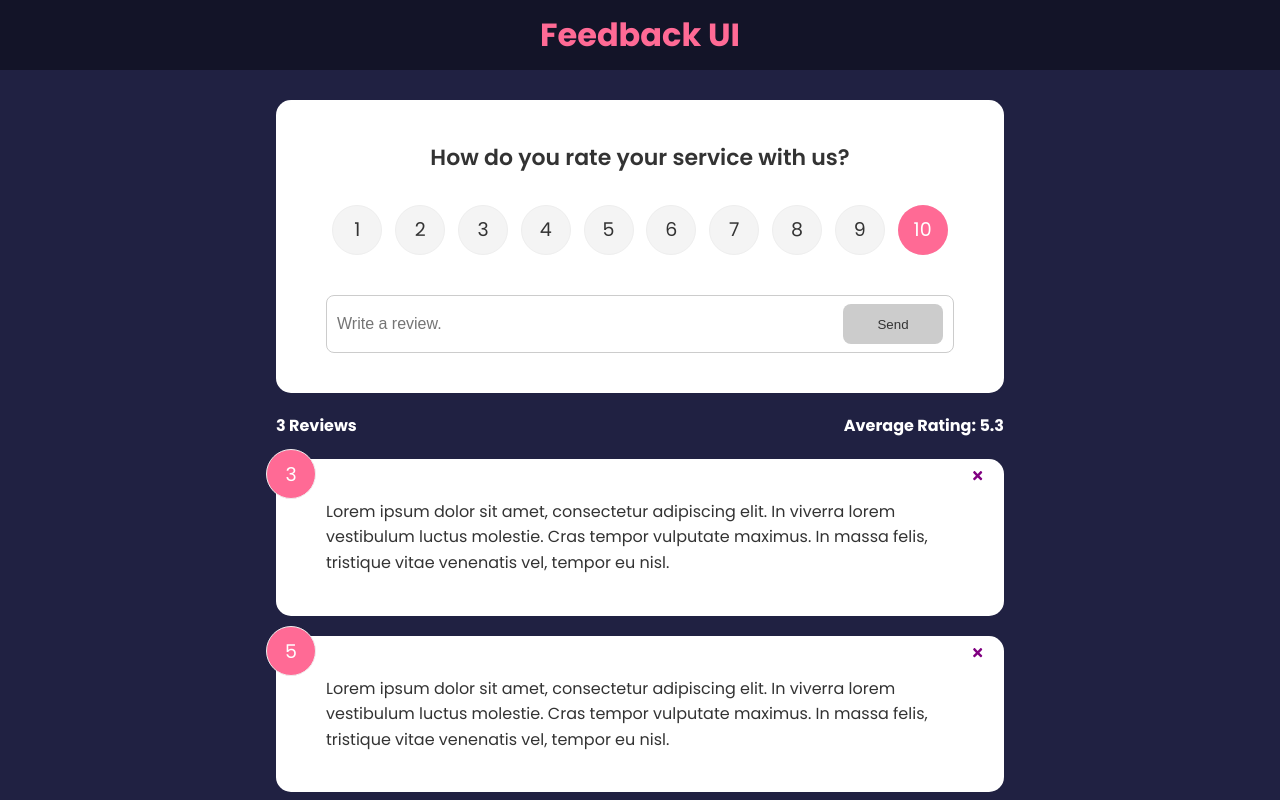
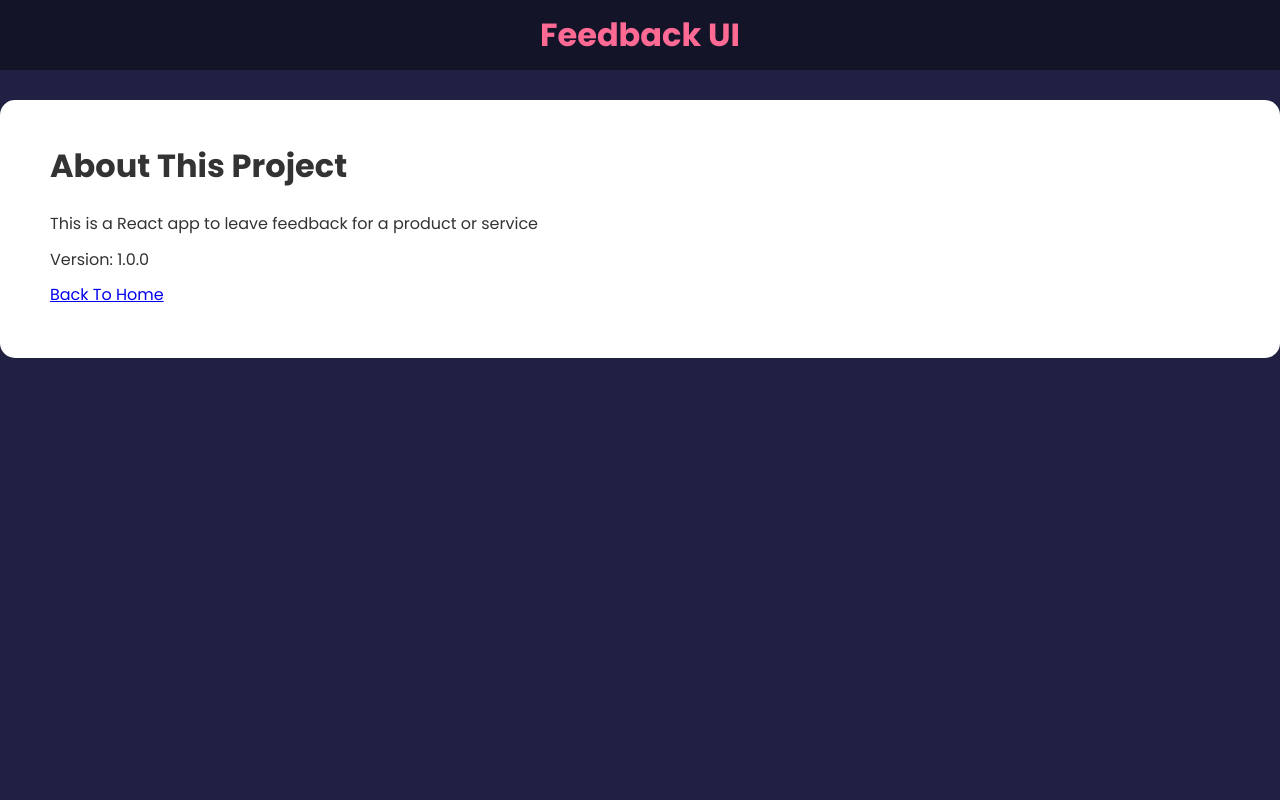
Before and after one commit to kaankurcer/feedback-app, a React (Create React App) app: page /about in a window 1280 px wide. Shown: the top 800 px of the page. Built offline with nearby package versions, Linux system fonts and the light colour scheme.

Commit message:
feat: add routing

```diff
--- a/src/App.js
+++ b/src/App.js
@@ -1,10 +1,13 @@
 import { v4 as uuidv4 } from "uuid";
+import { BrowserRouter as Router, Route, Routes } from "react-router-dom";
 import { useState } from "react";
 import Header from "./components/Header";
 import FeedbackList from "./components/FeedbackList";
 import FeedbackData from "./data/FeedbackData";
 import FeedbackStats from "./components/FeedbackStats";
 import FeedbackForm from "./components/FeedbackForm";
+import AboutPage from "./pages/AboutPage";
+import AboutIconLink from "./components/AboutIconLink";
 
 function App() {
   const [feedback, setFeedback] = useState(FeedbackData);
@@ -17,17 +20,27 @@
 
   const addFeedback = (newFeedback) => {
     newFeedback.id = uuidv4();
-    setFeedback([newFeedback, ...feedback]);
+    setFeedback([newFeedback, ...feedback]); //önemli, array modifikasyonlarına tekrar göz atılabilir
   };
 
   return (
     <>
       <Header />
-      <div className="container">
-        <FeedbackForm handleAdd={addFeedback} />
-        <FeedbackStats feedback={feedback} />
-        <FeedbackList feedback={feedback} handleDelete={deleteFeedback} />
-      </div>
+      <Routes>
+        <Route
+          path="/"
+          element={
+            <div className="container">
+              <FeedbackForm handleAdd={addFeedback} />
+              <FeedbackStats feedback={feedback} />
+              <FeedbackList feedback={feedback} handleDelete={deleteFeedback} />
+              <AboutIconLink />
+            </div>
+          }
+        />
+
+        <Route path="/about" element={<AboutPage />} />
+      </Routes>
     </>
   );
 }
--- /dev/null
+++ b/src/components/AboutIconLink.jsx
@@ -0,0 +1,15 @@
+import React from "react";
+import { FaQuestion } from "react-icons/fa";
+import { Link } from "react-router-dom";
+
+function AboutIconLink() {
+  return (
+    <div className="about-link">
+      <Link to="/about">
+        <FaQuestion size={30} />
+      </Link>
+    </div>
+  );
+}
+
+export default AboutIconLink;
--- a/src/index.js
+++ b/src/index.js
@@ -1,11 +1,13 @@
-import React from 'react'
-import ReactDOM from 'react-dom/client'
-import App from './App'
-import './index.css'
+import React from "react";
+import ReactDOM from "react-dom/client";
+import { BrowserRouter } from "react-router-dom";
+import App from "./App";
+import "./index.css";
 
-ReactDOM
-.createRoot(document.getElementById('root'))
-.render(
-<React.StrictMode>
-  <App />
-</React.StrictMode> )
+ReactDOM.createRoot(document.getElementById("root")).render(
+  <React.StrictMode>
+    <BrowserRouter>
+      <App />
+    </BrowserRouter>
+  </React.StrictMode>
+);
--- /dev/null
+++ b/src/pages/AboutPage.jsx
@@ -0,0 +1,21 @@
+import React from "react";
+import { Link } from "react-router-dom";
+import Card from "../components/shared/Card";
+
+function AboutPage() {
+  return (
+    <Card>
+      <div className="about">
+        <h1>About This Project</h1>
+        <p>This is a React app to leave feedback for a product or service</p>
+        <p>Version: 1.0.0</p>
+
+        <p>
+          <Link to="/">Back To Home</Link>
+        </p>
+      </div>
+    </Card>
+  );
+}
+
+export default AboutPage;
```
